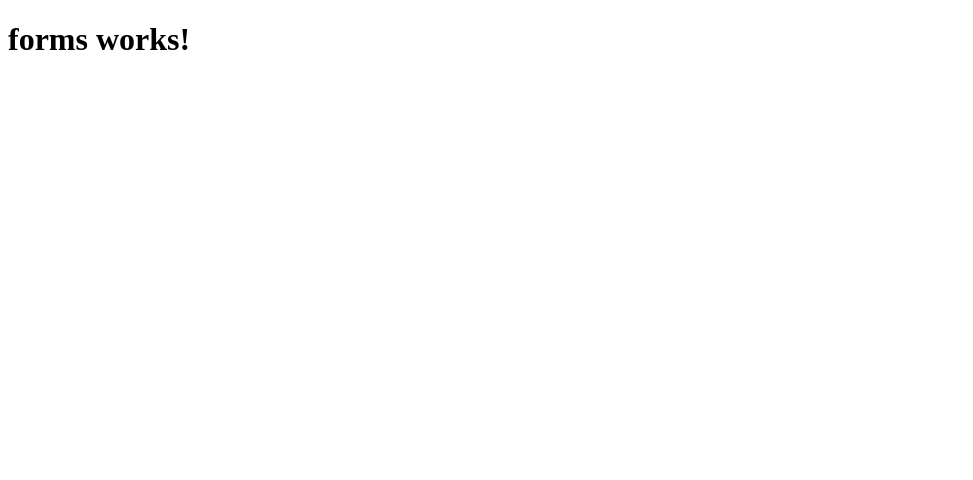
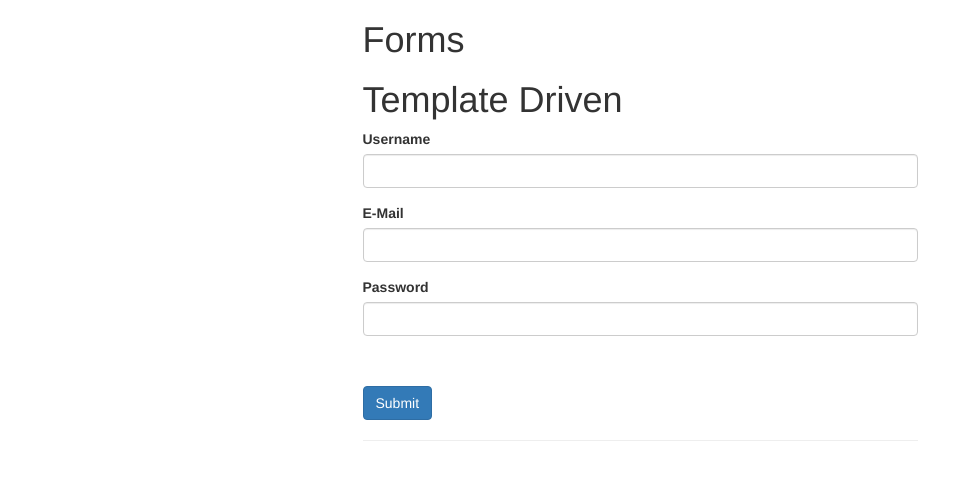
Before and after one commit to gagechoat/forms, an Angular app: page / in a window 1280 px wide. Shown: the top 480 px of the page, without its empty margins (0-973 px from the left). Built offline with nearby package versions, Linux system fonts and the light colour scheme.

Commit message:
add lesson files

```diff
--- a/src/app/app.component.html
+++ b/src/app/app.component.html
@@ -1,3 +1,9 @@
-<h1>
-  {{title}}
-</h1>
+<div class="container">
+  <div class="row">
+    <div class="col-md-6 col-md-offset-3">
+      <h1>Forms</h1>
+      <template-driven></template-driven>
+      <hr>
+    </div>
+  </div>
+</div>
--- a/src/app/app.component.ts
+++ b/src/app/app.component.ts
@@ -1,10 +1,8 @@
 import { Component } from '@angular/core';
 
 @Component({
-  selector: 'forms-root',
-  templateUrl: './app.component.html',
-  styleUrls: ['./app.component.css']
+  selector: 'app-root',
+  templateUrl: 'app.component.html'
 })
 export class AppComponent {
-  title = 'forms works!';
 }
--- /dev/null
+++ b/src/app/data-driven/data-driven.component.html
@@ -0,0 +1,37 @@
+<h1>Data Driven</h1>
+<form>
+    <div>
+        <div class="form-group">
+            <label for="username">Username</label>
+            <input type="text"
+                   class="form-control"
+                   id="username">
+        </div>
+        <div class="form-group">
+            <label for="email">E-Mail</label>
+            <input type="text"
+                   class="form-control"
+                   id="email">
+        </div>
+    </div>
+
+    <div class="form-group">
+        <label for="password">Password</label>
+        <input type="password"
+               class="form-control"
+               id="password">
+    </div>
+    <div class="radio">
+        <label>
+        </label>
+    </div>
+    <div>
+        <h3>Hobbies</h3>
+        <div class="form-group">
+            <input type="text"
+                   class="form-control">
+        </div>
+    </div>
+    <button type="button" class="btn btn-default">Add Hobby</button>
+    <button type="submit" class="btn btn-primary">Submit</button>
+</form>
--- /dev/null
+++ b/src/app/template-driven/template-driven.component.html
@@ -0,0 +1,28 @@
+<h1>Template Driven</h1>
+<form>
+  <div>
+    <div class="form-group">
+      <label for="username">Username</label>
+      <input type="text"
+             class="form-control"
+             id="username">
+    </div>
+    <div class="form-group">
+      <label for="email">E-Mail</label>
+      <input type="text"
+             class="form-control"
+             id="email">
+    </div>
+  </div>
+  <div class="form-group">
+    <label for="password">Password</label>
+    <input type="password"
+           class="form-control"
+           id="password">
+  </div>
+  <div class="radio">
+    <label>
+    </label>
+  </div>
+  <button type="submit" class="btn btn-primary">Submit</button>
+</form>
--- a/src/index.html
+++ b/src/index.html
@@ -2,13 +2,14 @@
 <html>
 <head>
   <meta charset="utf-8">
-  <title>Forms</title>
+  <title>CompleteGuide</title>
   <base href="/">
 
   <meta name="viewport" content="width=device-width, initial-scale=1">
   <link rel="icon" type="image/x-icon" href="favicon.ico">
+  <link rel="stylesheet" href="https://maxcdn.bootstrapcdn.com/bootstrap/3.3.7/css/bootstrap.min.css" integrity="sha384-BVYiiSIFeK1dGmJRAkycuHAHRg32OmUcww7on3RYdg4Va+PmSTsz/K68vbdEjh4u" crossorigin="anonymous">
 </head>
 <body>
-  <forms-root>Loading...</forms-root>
+  <app-root>Loading...</app-root>
 </body>
 </html>
```
Also changed, not shown: src/app/app.module.ts (+9 -14 lines), src/app/data-driven/data-driven.component.ts (added, +9 -0 lines), src/app/template-driven/template-driven.component.ts (added, +8 -0 lines), 1 other file (tests, documents, lock files or other folders).
